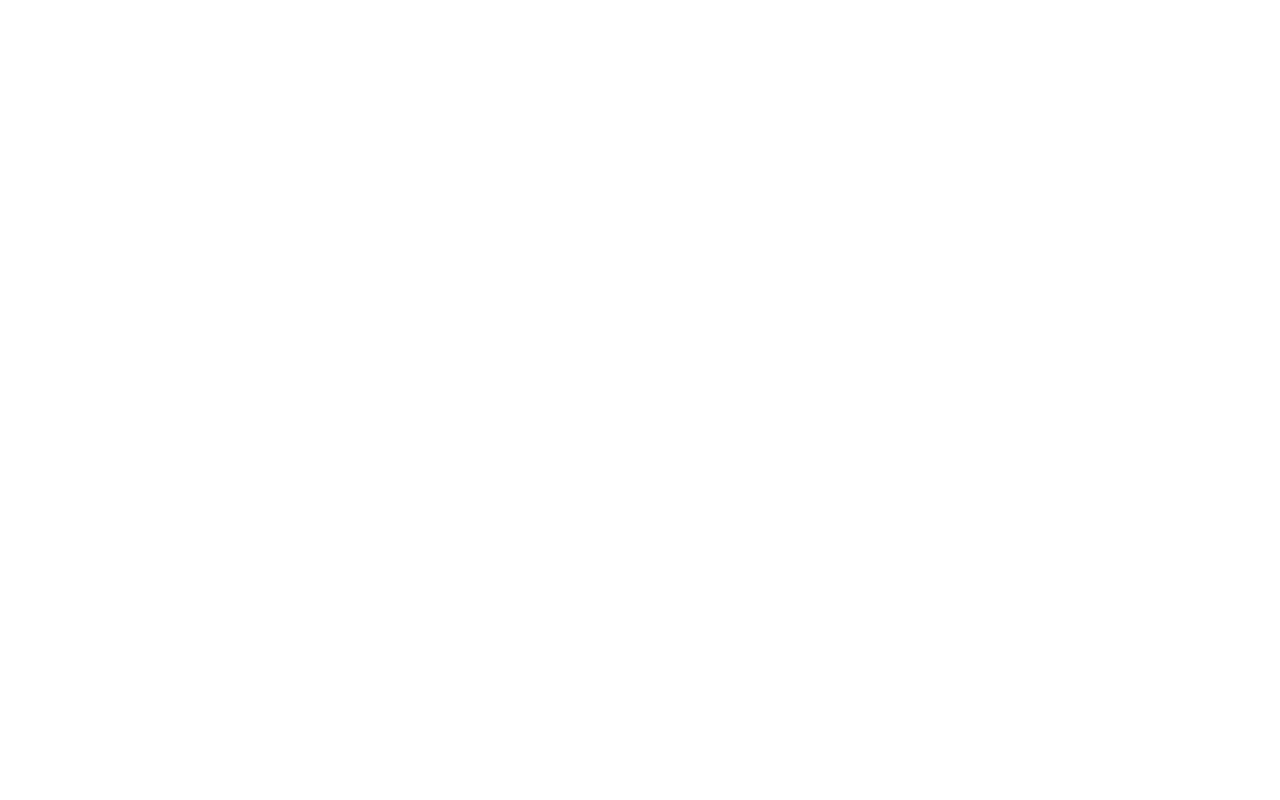
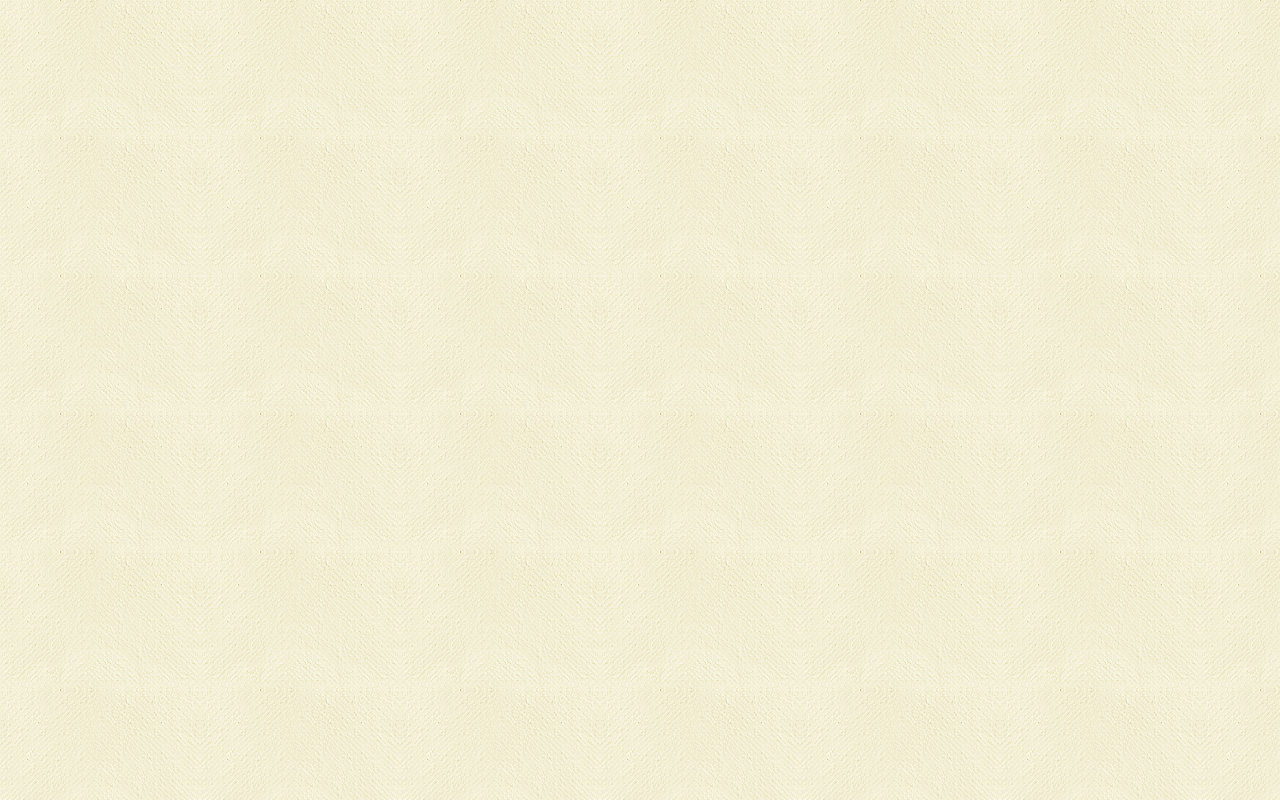
Before and after one commit to Arturka9/Arturka9.github.io, a plain HTML site: page index.html in a window 1280 px wide. Drawn offline with Linux system fonts and the light colour scheme.

Commit message:
03 - Create BG.html

```diff
--- a/index.html
+++ b/index.html
@@ -2,6 +2,6 @@
 	<HEAD>
 		<meta charset="utf-8">
 	</HEAD>
-	<BODY>
+	<BODY background="images/bg.jpg">
 		 <title>Сайт web-студії "WEB-DECO" </title>
 	</BODY>
```
Also changed, not shown: images/bg.jpg (added).
